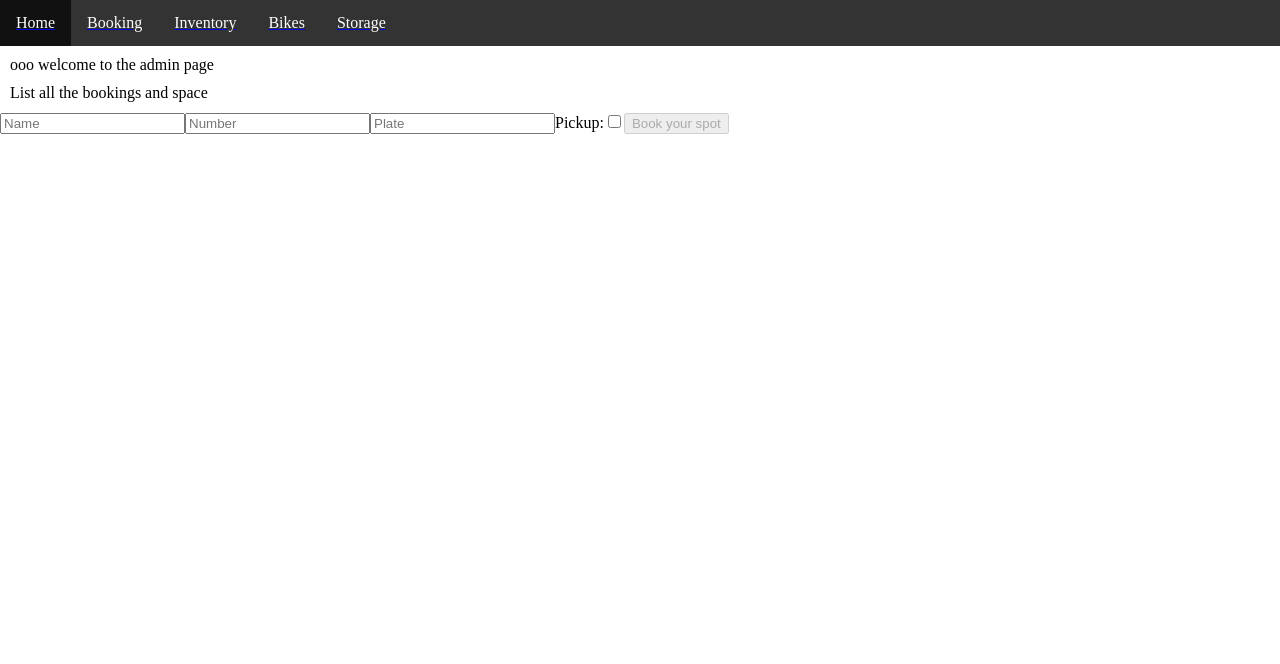
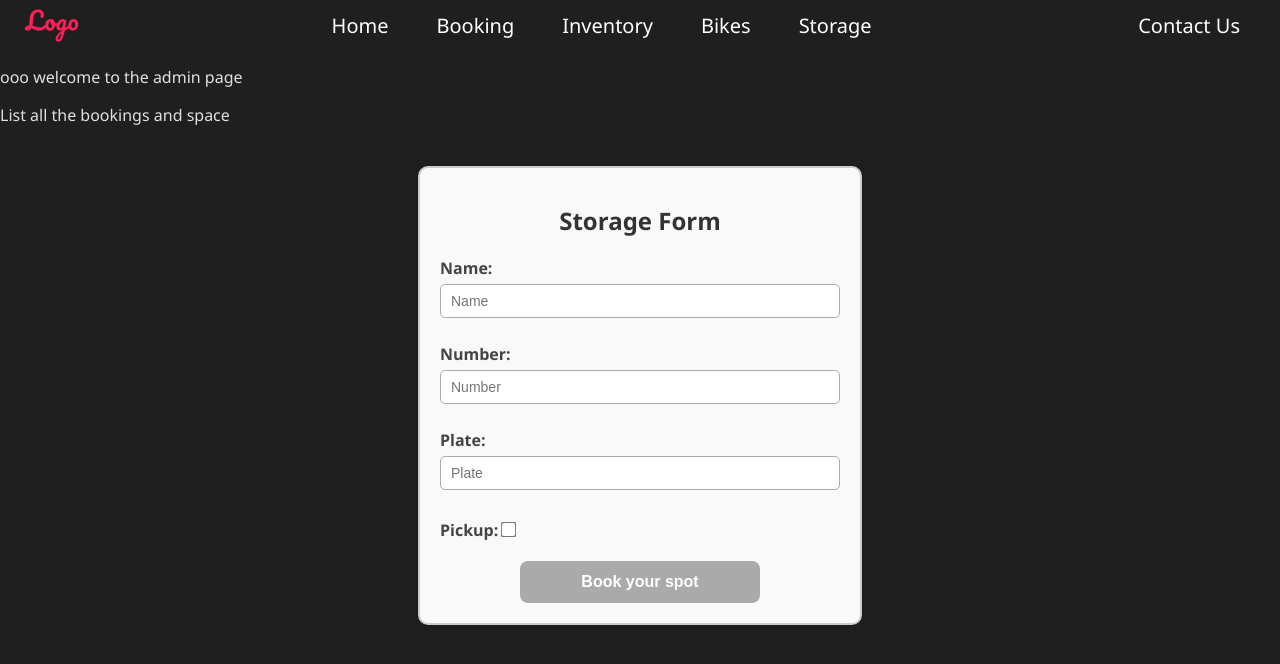
Before and after one commit to DarthMaxwell/MCWorkshop, a React (Vite) app in the folder mcworkshop.client/: page /admin in a window 1280 px wide. Shown: the top 664 px of the page. Built offline with nearby package versions, Linux system fonts and the light colour scheme.

Commit message:
Working on styling and starting with the home page 90% done

```diff
--- a/mcworkshop.client/src/App.tsx
+++ b/mcworkshop.client/src/App.tsx
@@ -1,6 +1,6 @@
 import { Outlet } from 'react-router';
+import Navbar from './Componets/NavBar/Navbar';
 //import './App.css';
-import Navbar from './Componets/Navbar';
 
 function App() {
 
--- /dev/null
+++ b/mcworkshop.client/src/Componets/NavBar/Navbar.css
@@ -0,0 +1,49 @@
+body {
+    margin: 0;
+    padding: 0;
+    background-color: #1f1f1f;
+    color: #e0e0e0;
+    font-family: 'Segoe UI', Tahoma, Geneva, Verdana, sans-serif;
+}
+
+nav ul {
+    display: flex;
+    justify-content: space-between;
+    align-items: center;
+    list-style: none;
+    margin: 0;
+    padding: 0 1rem;
+}
+
+    nav ul li {
+        margin: 0 0.5rem;
+    }
+
+    nav ul .nav-links {
+        display: flex;
+        justify-content: center;
+        flex: 1;
+    }
+
+    nav ul li a {
+        color: #fff;
+        text-decoration: none;
+        font-size: 1.25rem;
+        padding: 0.875rem 1rem;
+        transition: background 0.3s, color 0.3s;
+    }
+
+        nav ul li a:hover {
+            background-color: #ff1e56;
+            color: #fff;
+        }
+
+        nav ul li a:active {
+            background-color: #00adb5;
+            color: #fff;
+        }
+
+    nav ul .logo img {
+        height: 40px; /* adjust logo size */
+        margin-top: 5px; /*Get it off the top a bit more*/
+    }
--- /dev/null
+++ b/mcworkshop.client/src/Componets/NavBar/Navbar.tsx
@@ -0,0 +1,28 @@
+import { Link } from "react-router";
+import "./Navbar.css"
+
+function Navbar() {
+    return (
+        <nav>
+            <ul>
+                <li className="logo">
+                    <img src="/logo.svg"/>
+                </li>
+
+                <div className="nav-links">
+                    <li><Link to="/">Home</Link></li>
+                    <li><Link to="/booking">Booking</Link></li>
+                    <li><Link to="/inventory">Inventory</Link></li>
+                    <li><Link to="/bikes">Bikes</Link></li>
+                    <li><Link to="/storage">Storage</Link></li>
+                </div>
+
+                <li className="contact">
+                    <Link to="/contact">Contact Us</Link>
+                </li>
+            </ul>
+        </nav>
+  );
+}
+
+export default Navbar;
--- a/mcworkshop.client/src/Componets/Navbar.css
+++ /dev/null
@@ -1,27 +0,0 @@
-body {
-    margin: 0;
-    padding: 0;
-}
-
-h2, p {
-    margin: 10px;
-}
-
-ul {
-    list-style-type: none;
-    margin: 0;
-    padding: 0;
-    background-color: #333333;
-    display: flex;
-}
-
-    ul li a {
-        display: block;
-        color: white;
-        padding: 14px 16px;
-        text-decoration: none;
-    }
-
-        ul li a:hover {
-            background-color: #111111;
-        }
--- a/mcworkshop.client/src/Componets/Navbar.tsx
+++ /dev/null
@@ -1,16 +0,0 @@
-import { Link } from "react-router";
-import "./Navbar.css"
-
-function Navbar() {
-    return (
-        <ul>
-            <Link to="/"><li><a>Home</a></li></Link>
-            <Link to="/booking"><li><a>Booking</a></li></Link>
-            <Link to="/inventory"><li><a>Inventory</a></li></Link>
-            <Link to="/bikes"><li><a>Bikes</a></li></Link>
-            <Link to="/storage"><li><a>Storage</a></li></Link>
-        </ul>
-  );
-}
-
-export default Navbar;
--- /dev/null
+++ b/mcworkshop.client/src/Componets/StorageForm/StorageForm.css
@@ -0,0 +1,72 @@
+form {
+    width: 400px;
+    margin: 40px auto; /* center the form on the page */
+    padding: 20px;
+    border: 2px solid #ccc;
+    border-radius: 10px;
+    background-color: #f9f9f9;
+    box-shadow: 0 4px 8px rgba(0, 0, 0, 0.1);
+}
+
+    form h1 {
+        text-align: center;
+        margin-bottom: 20px;
+        font-size: 24px;
+        color: #333;
+    }
+
+    form label {
+        display: block;
+        margin-bottom: 10px;
+        font-weight: 600;
+        color: #444;
+    }
+
+    form input[type="text"],
+    form input[type="number"],
+    form input[type="plate"],
+    form input:not([type="checkbox"]) {
+        width: 100%;
+        padding: 8px 10px;
+        margin-top: 5px;
+        margin-bottom: 15px;
+        border: 1px solid #aaa;
+        border-radius: 5px;
+        font-size: 14px;
+        box-sizing: border-box;
+    }
+
+    form input[type="checkbox"] {
+        margin-top: 8px;
+        transform: scale(1.2);
+    }
+
+    form button {
+        display: block;
+        width: 60%;
+        margin: 20px auto 0 auto; /* center the button */
+        padding: 12px;
+        font-size: 16px;
+        font-weight: bold;
+        background-color: #4CAF50;
+        color: white;
+        border: none;
+        border-radius: 8px;
+        cursor: pointer;
+        transition: background-color 0.3s;
+    }
+
+        form button:hover:enabled {
+            background-color: #45a049;
+        }
+
+        form button:disabled {
+            background-color: #aaa;
+            cursor: not-allowed;
+        }
+
+    form p {
+        text-align: center;
+        margin-top: 15px;
+        color: #333;
+    }
--- a/mcworkshop.client/src/Componets/StorageForm/StorageForm.tsx
+++ b/mcworkshop.client/src/Componets/StorageForm/StorageForm.tsx
@@ -1,5 +1,6 @@
 import type { FormEvent, ChangeEvent } from "react";
 import { useState } from "react";
+import "./StorageForm.css"
 
 function StorageForm() {
     const [message, setMessage] = useState("");
@@ -62,24 +63,37 @@ function StorageForm() {
 
     return (
         <form onSubmit={handleSubmit}>
+            <h1>Storage Form</h1>
+            <label>
+                Name:
                 <input
                     name="name"
                     value={formData.name}
                     onChange={handleChange}
                     placeholder="Name"
                 />
+            </label>
+
+            <label>
+                Number:
                 <input
                     name="number"
                     value={formData.number}
                     onChange={handleChange}
                     placeholder="Number"
                 />
+            </label>
+
+            <label>
+                Plate:
                 <input
                     name="plate"
                     value={formData.plate}
                     onChange={handleChange}
                     placeholder="Plate"
                 />
+            </label>
+
             <label>
                 Pickup:
                 <input
--- a/mcworkshop.client/src/Pages/HomePage/HomePage.css
+++ b/mcworkshop.client/src/Pages/HomePage/HomePage.css
@@ -1,3 +1,9 @@
+.HomePage h1 {
+    display: flex;
+    font-size: 6rem;
+    justify-content: center;
+}
+
 .other-pages {
     display: flex;
     flex-direction: column;
@@ -11,6 +17,7 @@
 .section {
     display: flex;
     flex-direction: column;
+    margin: 2rem;
     gap: 2rem;
 }
 
@@ -30,6 +37,7 @@
         text-align: center;
         font-size: 2rem;
         margin-bottom: 1rem;
+        color: #ff1e56;
     }
 
     .text p {
@@ -40,7 +48,7 @@
 
 .btn {
     display: inline-block;
-    background-color: #0077cc;
+    background-color: #00adb5;
     color: #fff;
     padding: 0.75rem 1.5rem;
     border-radius: 8px;
@@ -52,7 +60,7 @@
 }
 
     .btn:hover {
-        background-color: #005fa3;
+        background-color: #ff1e56;
     }
 
 /* Image block takes 50% */
--- a/mcworkshop.client/src/Pages/HomePage/HomePage.tsx
+++ b/mcworkshop.client/src/Pages/HomePage/HomePage.tsx
@@ -4,12 +4,9 @@ import "./HomePage.css"
 function HomePage() {
     return (
         <div className="HomePage">
-            <h1>Motocycle Worshop</h1>
-            <p>Little about us thing. Love of bikes bla bla bla</p>
-
-            <p>full page banner picture showing happy customers and all the diffrenet bikes we have worked on</p>
-
-            <p>Google maps api for location along with an address</p>
+            <h1>Motocycle Workshop</h1>
+            {/* ABOUT US SECTION */}
+            {/* Google maps api to our spot and a east copy to a map system */}
 
             <div className="OtherPages">
                 <div className="section">
@@ -30,7 +27,7 @@ function HomePage() {
 
                 <div className="section reverse">
                     <div className="text">
-                        <h1>Check out our current inventory of parts</h1>
+                        <h1>Check out our inventory of parts</h1>
                         <p>
                             We keep a suply of what we consider essnestials for common oil changes and other simple
                             services. If we have somthing you need feel free to stop by and pick it up. We can also
```
Also changed, not shown: mcworkshop.client/public/logo.svg (added). Lines whose indentation alone changed are shown as unchanged.
